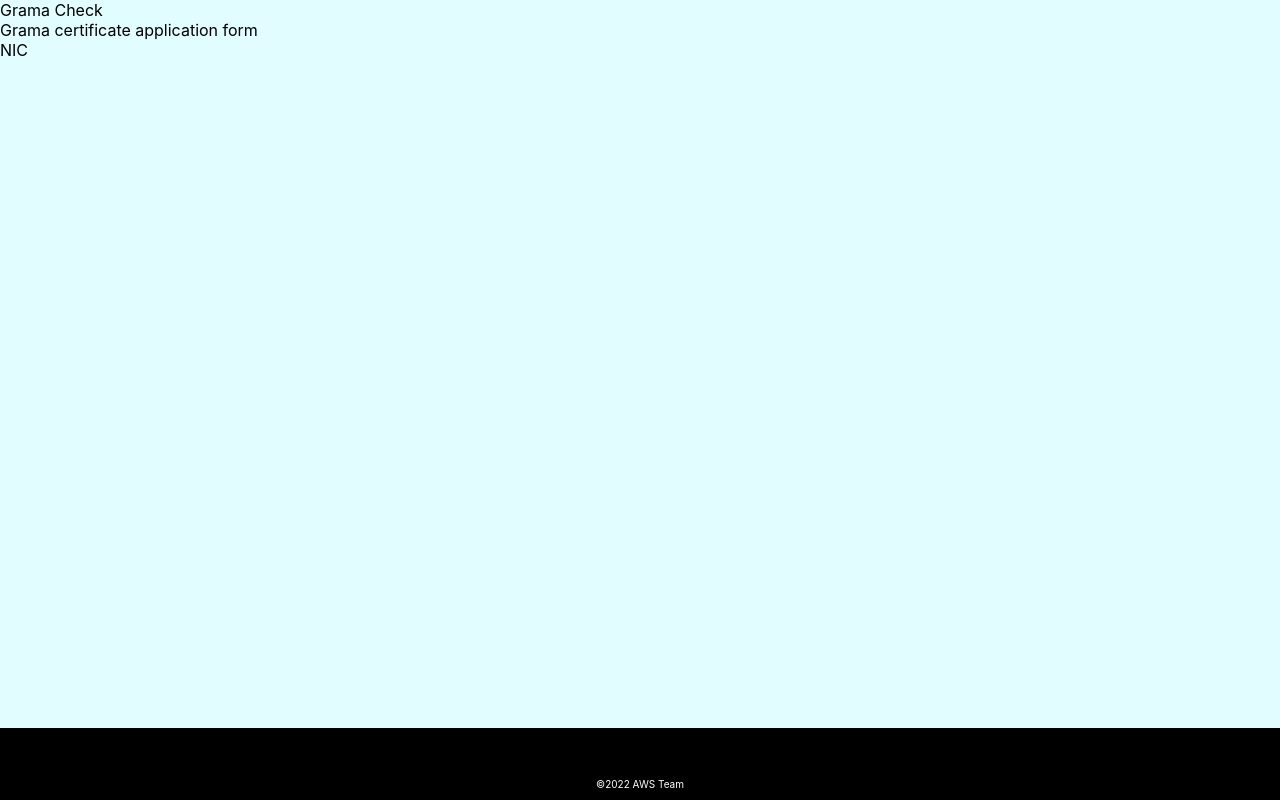
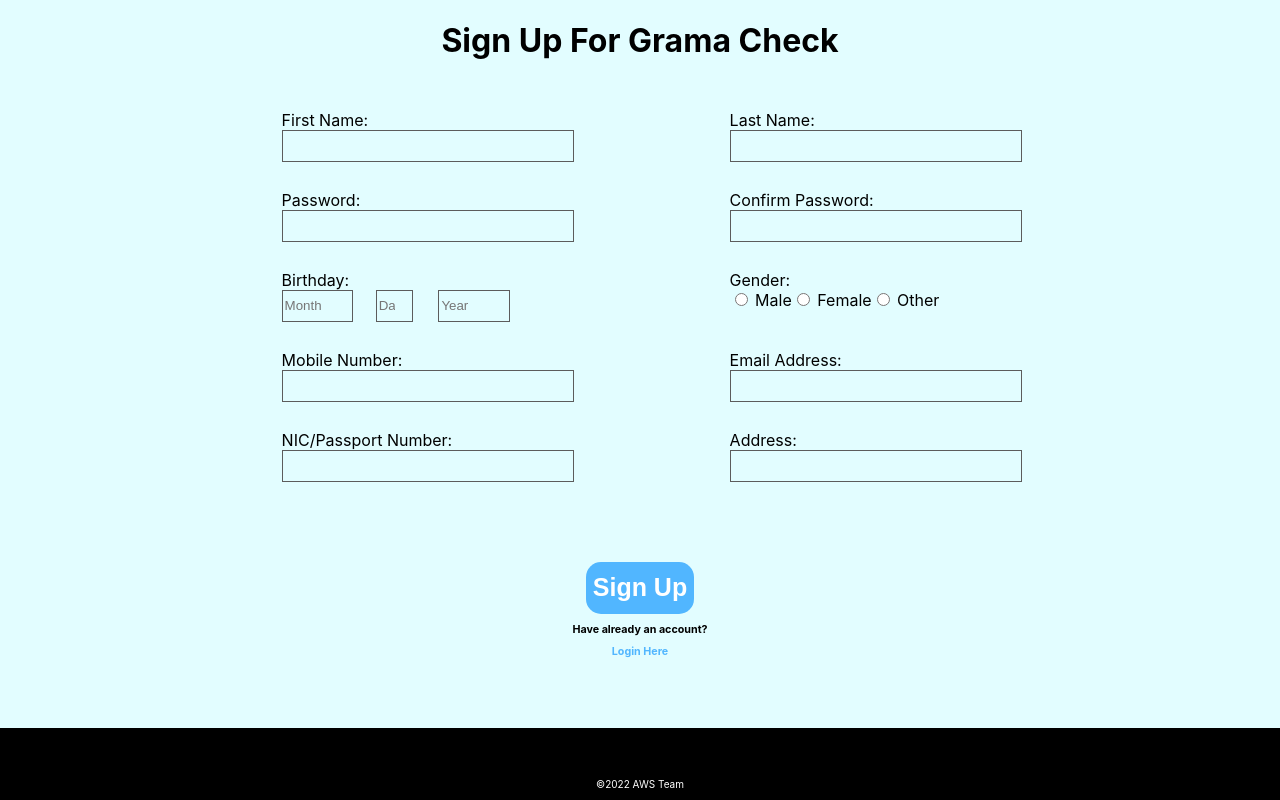
Before and after one commit to Himanshi-V-S/Grama-Check, a React (Create React App) app in the folder grama-app/: page /signup in a window 1280 px wide. Built offline with nearby package versions, Linux system fonts and the light colour scheme.

Commit message:
signup page

```diff
--- a/grama-app/package.json
+++ b/grama-app/package.json
@@ -9,6 +9,7 @@
     "@testing-library/user-event": "^13.5.0",
     "react": "^18.2.0",
     "react-dom": "^18.2.0",
+    "react-router-dom": "^6.3.0",
     "react-scripts": "5.0.1",
     "web-vitals": "^2.1.4"
   },
--- a/grama-app/src/App.js
+++ b/grama-app/src/App.js
@@ -3,17 +3,21 @@ import Main from './pages/Main'
 import Footer from './components/Footer'
 import './App.css';
 import Apply from './pages/Apply';
-
+import {BrowserRouter as Router, Route, Routes} from 'react-router-dom'
+import Signup from "./pages/Signup"
 function App() {
   return (
     <div>
-      {/* <Main/> */}
-
-      <Apply/>
-
+      <Router>
+        <Routes>
+          <Route path="/apply" element={<Apply />}></Route>
+          <Route path="/signup" element={<Signup />}></Route>
+        </Routes>
+      </Router>
       <div className='footer'>
         <Footer/>
       </div>
+
     </div>
 
   )
--- /dev/null
+++ b/grama-app/src/css/signup.css
@@ -0,0 +1,91 @@
+.mainContainer{
+    background-color: #E2FDFF;
+    width:100%;
+    height: 90vh;
+}
+.signupForm{
+    background-color: white;
+    width: 70%;
+    height:70vh;
+    position: absolute;
+    margin-left: 15%;
+    /* margin-top: 7.5vh; */
+}
+.heading{
+    /* background-color: white; */
+    text-align: center;
+}
+.formMainContainer{
+    /* background-color: blueviolet; */
+    width: 100%;
+    height: 60vh;
+
+}
+.line{
+    /* background-color: antiquewhite; */
+    height: 10vh;
+    width: 100%;
+    /* margin-bottom: 2.5vh; */
+    display: grid;
+    grid-template: 1fr/1fr 1fr;
+}
+.cell{
+    width: 80%;
+    display: grid;
+    /* background-color: aquamarine; */
+    grid-template: 1fr 1fr/1fr;
+    margin-left: 20%;
+}
+.labels {
+    /* background-color:aliceblue; */
+    padding-top: 3.5vh;
+}
+.textInputs{
+    height:3.5vh;
+    width: 80%;
+    border: #5C5C5C 1px solid;
+}
+.birthdayContainer{
+    width: 70%;
+    /* background-color: rgb(243, 179, 245); */
+    display: grid;
+    grid-template: 100%/ 1.5fr 1fr 1.5fr;
+}
+.monthInput{
+    height:3.5vh;
+    width: 70%;
+    border: #5C5C5C 1px solid;
+}
+.dayInput{
+    height:3.5vh;
+    width: 50%;
+    border: #5C5C5C 1px solid;
+}
+.yearInput{
+    height:3.5vh;
+    width: 70%;
+    border: #5C5C5C 1px solid;
+}
+.signupBtn{
+    background-color: #51B6FF;
+    color: white;
+    width: 12%;
+    height: 6.5vh;
+    font-size: 25px;
+    font-weight: bold;
+    border: #4992FF;
+    border-radius: 15px;
+    margin-left:44%;
+
+}
+.text{
+    text-align: center;
+    margin-top: 1%;
+    margin-bottom: 0%;
+
+}
+.loginText{
+    text-align: center;
+    margin-top: 1%;
+    color: #51B6FF;
+}
--- /dev/null
+++ b/grama-app/src/pages/Signup.js
@@ -0,0 +1,88 @@
+import React from "react";
+
+import Footer from '../components/Footer'
+import "../css/signup.css"
+function Signup(){
+    return (
+        <div className="mainContainer">
+            <h1 className="heading">Sign Up For Grama Check</h1>
+
+            <form className="signupForm">
+                <div className="formMainContainer">
+                    <div className="line">
+                        <div className="cell">
+                            <label for="firstname" className="labels"> First Name:</label>
+                            <input className="textInputs" type="text" name="firstname" size="15"/>
+                        </div>
+                        <div className="cell">
+                            <label for="lastname" className="labels"> Last Name: </label>
+                            <input className="textInputs" type="text" name="lastname" size="15"/>
+                        </div>
+
+                    </div>
+                    <div className="line">
+                        <div className="cell">
+                            <label for="psw" className="labels"> Password: </label>
+                            <input className="textInputs" type="password" name="psw" size="15"/>
+                        </div>
+                        <div className="cell">
+                            <label for="pswRepeat" className="labels"> Confirm Password: </label>
+                            <input className="textInputs" type="password" name="pswRepeat" size="15"/>
+                        </div>
+                    </div>
+                    <div className="line">
+                        <div className="cell">
+                            <label className="labels"> Birthday: </label>
+                            <div className="birthdayContainer">
+                                <input className="monthInput" type="number" placeholder="Month" name="month" />
+                                <input className="dayInput" type="number" placeholder="Day" name="day" />
+
+
+                                <input className="yearInput" type="number" placeholder="Year" name="year" />
+                            </div>
+                        </div>
+                        <div className="cell">
+                            <label for="gender" className="labels"> Gender: </label>
+                            <div className="genderContainer">
+                                <input type="radio" name="gender" value="male" /> Male
+                                <input type="radio" name="gender" value="female" /> Female
+                                <input type="radio" name="gender" value="other" /> Other
+                            </div>
+
+
+                        </div>
+                    </div>
+                    <div className="line">
+                        <div className="cell">
+                            <label for="mobileNo" className="labels"> Mobile Number: </label>
+                            <input className="textInputs" type="text" name="mobileNo" />
+                        </div>
+                        <div className="cell">
+                            <label for="email" className="labels"> Email Address: </label>
+                            <input className="textInputs" type="email" name="email" />
+                        </div>
+                    </div>
+                    <div className="line">
+                        <div className="cell">
+                            <label for="nic" className="labels"> NIC/Passport Number: </label>
+                            <input className="textInputs" type="text" name="nic" />
+                        </div>
+                        <div className="cell">
+                            <label for="address" className="labels"> Address: </label>
+                            <input className="textInputs" type="text" name="address" size="15"/>
+                        </div>
+                    </div>
+
+                </div>
+                <div>
+                    <button type="submit" className="signupBtn">Sign Up</button>
+                    <h6 className="text">Have already an account?</h6>
+                    <h6 className="loginText">Login Here</h6>
+                </div>
+
+            </form>
+
+        </div>
+    )
+}
+export default Signup
```
Also changed, not shown: 2 other files (tests, documents, lock files or other folders).
